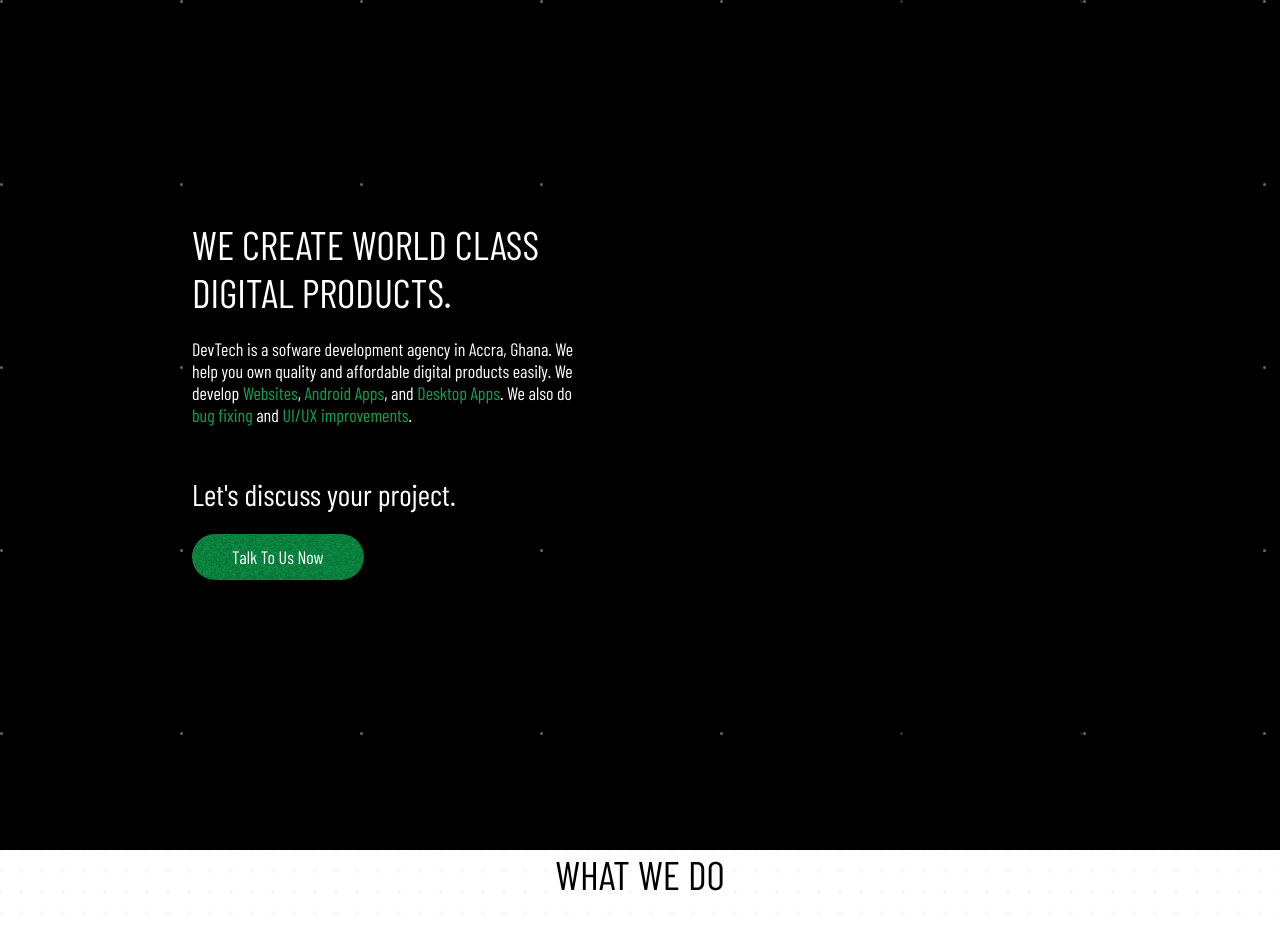
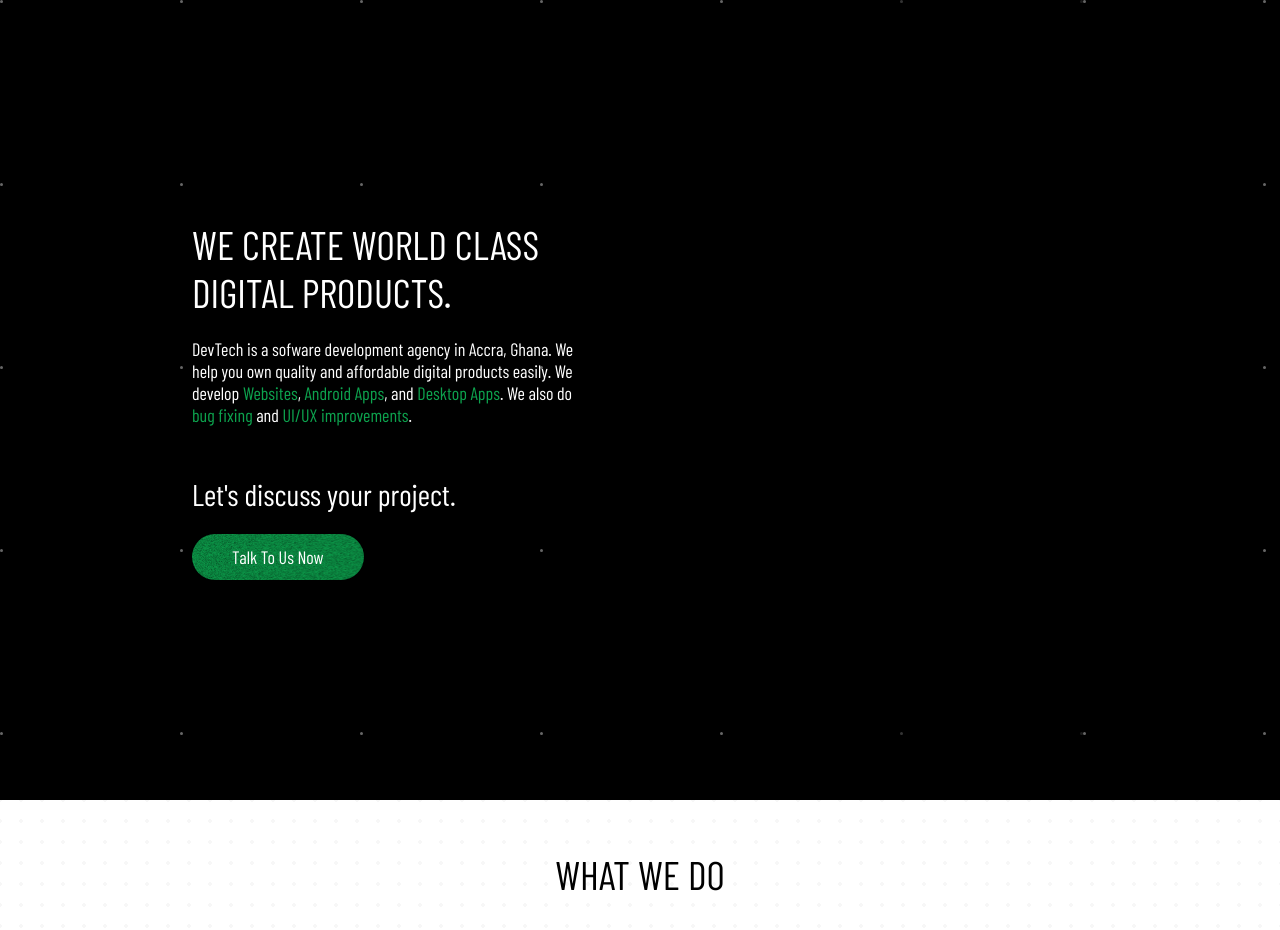
Before and after one commit to abrusu-collins/DevTech, a React (Create React App) app: page / in a window 1280 px wide. Shown: the top 930 px of the page. Built offline with nearby package versions, Linux system fonts and the light colour scheme.

Commit message:
service section

```diff
--- a/src/sass/_services.scss
+++ b/src/sass/_services.scss
@@ -27,6 +27,6 @@
   & .title {
     font-size: 40px;
     text-align: center;
-    margin: 50px auto;
+  padding:50px 0;
   }
 }
--- a/src/styles/index.css
+++ b/src/styles/index.css
@@ -60,7 +60,7 @@
 .services .title {
   font-size: 40px;
   text-align: center;
-  margin: 50px auto;
+  padding: 50px 0;
 }
 
 .why {
```
